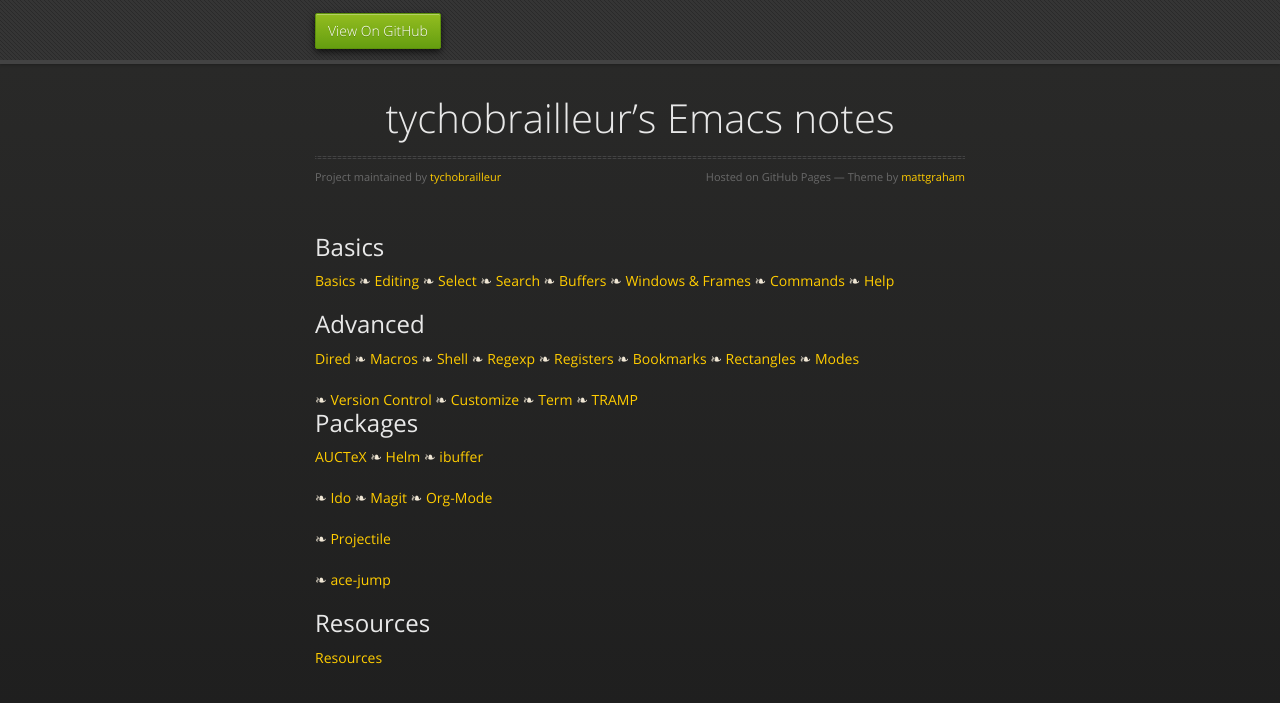
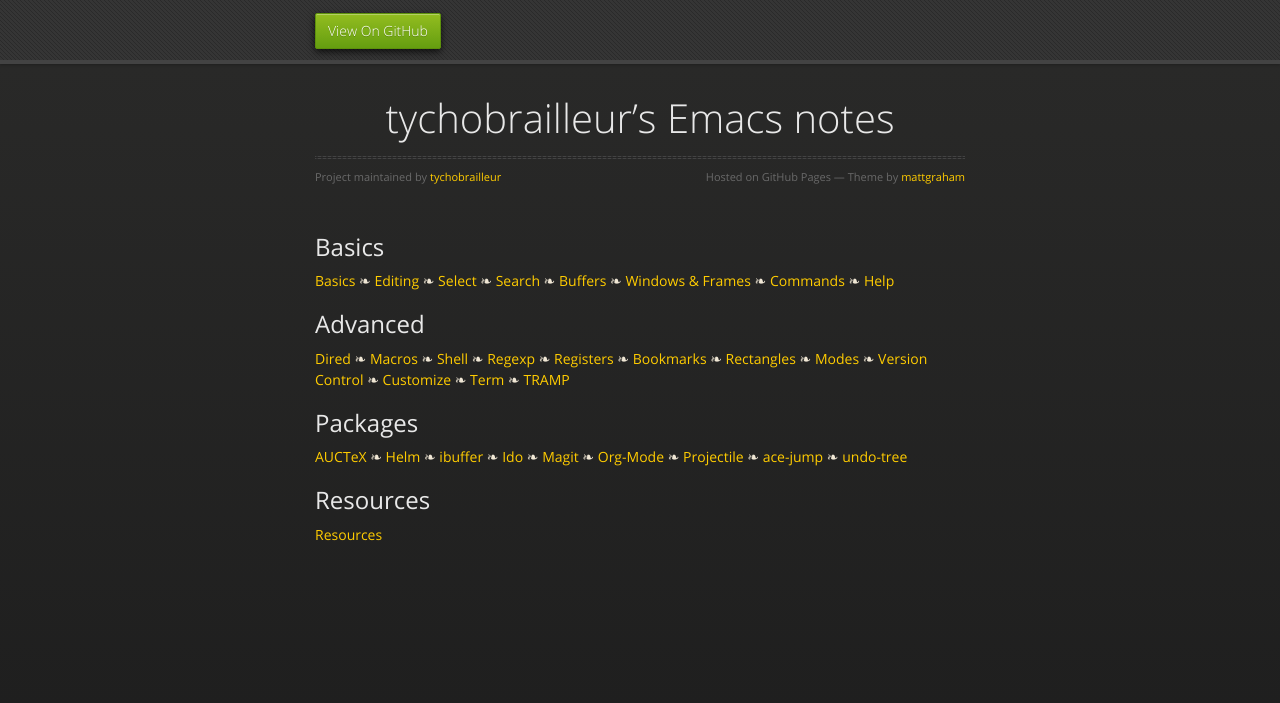
Before and after one commit to tychobrailleur/tychobrailleur.github.io, a Jekyll site: the page index.html, which Jekyll copies as it is, in a window 1280 px wide. Shown: the top 703 px of the page. Built offline with Jekyll 4.4.1, drawn with Linux system fonts in a browser that asks for light colours; nearby versions of some CDN libraries.

Commit message:
Add undo-tree package, formatting rules, and fix tags in index.

```diff
--- a/index.html
+++ b/index.html
@@ -45,8 +45,8 @@
           ❧ <a href="buffer.html">Buffers</a>
           ❧ <a href="windows.html">Windows & Frames</a>
           ❧ <a href="commands.html">Commands</a>
-  ❧ <a href="help.html">Help</a></p>
-
+          ❧ <a href="help.html">Help</a>
+        </p>
         <h2>
           <a name="advanceed" class="anchor" href="#advanced"><span class="octicon octicon-link"></span></a>Advanced</h2>
 
@@ -57,24 +57,23 @@
           ❧ <a href="registers.html">Registers</a>
           ❧ <a href="bookmarks.html">Bookmarks</a>
           ❧ <a href="rectangles.html">Rectangles</a>
-  ❧ <a href="modes.html">Modes</a></p>
+          ❧ <a href="modes.html">Modes</a>
           ❧ <a href="vcs.html">Version Control</a>
           ❧ <a href="customize.html">Customize</a>
           ❧ <a href="term.html">Term</a>
           ❧ <a href="tramp.html">TRAMP</a>
-
-<h2>
-<a name="packages" class="anchor" href="#packages"><span class="octicon octicon-link"></span></a>Packages</h2>
+        </p>
+        <h2><a name="packages" class="anchor" href="#packages"><span class="octicon octicon-link"></span></a>Packages</h2>
 
         <p><a href="packages/auctex.html">AUCTeX</a>
           ❧ <a href="packages/helm.html">Helm</a>
-  ❧ <a href="packages/ibuffer.html">ibuffer</a></p>
+          ❧ <a href="packages/ibuffer.html">ibuffer</a>
           ❧ <a href="packages/ido.html">Ido</a>
           ❧ <a href="packages/magit.html">Magit</a>
-  ❧ <a href="packages/org-mode.html">Org-Mode</a></p>
-  ❧ <a href="packages/projectile.html">Projectile</a></p>
-  ❧ <a href="packages/ace-jump.html">ace-jump</a></p>
-
+          ❧ <a href="packages/org-mode.html">Org-Mode</a>
+          ❧ <a href="packages/projectile.html">Projectile</a>
+          ❧ <a href="packages/ace-jump.html">ace-jump</a>
+          ❧ <a href="packages/undo-tree.html">undo-tree</a></p>
         <h2>
           <a name="resources" class="anchor" href="#resources"><span class="octicon octicon-link"></span></a>Resources</h2>
 
```
Also changed, not shown: packages/undo-tree.md (added, +14 -0 lines), 1 other file. Lines whose indentation alone changed are shown as unchanged.
